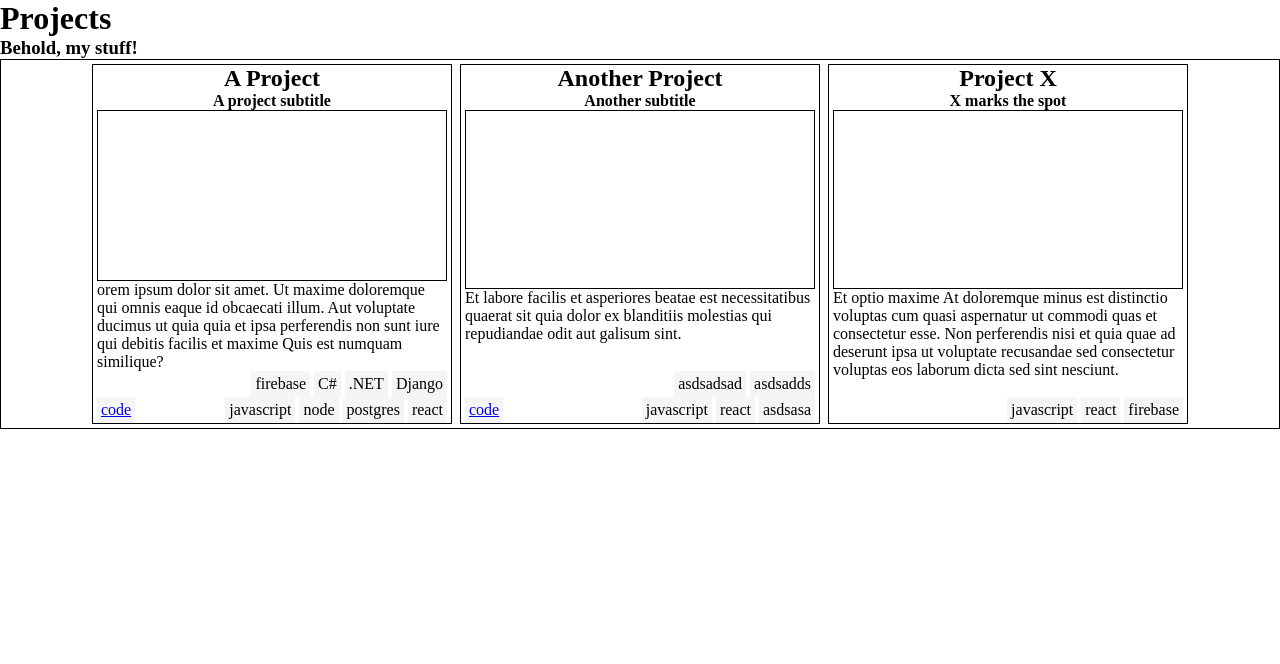
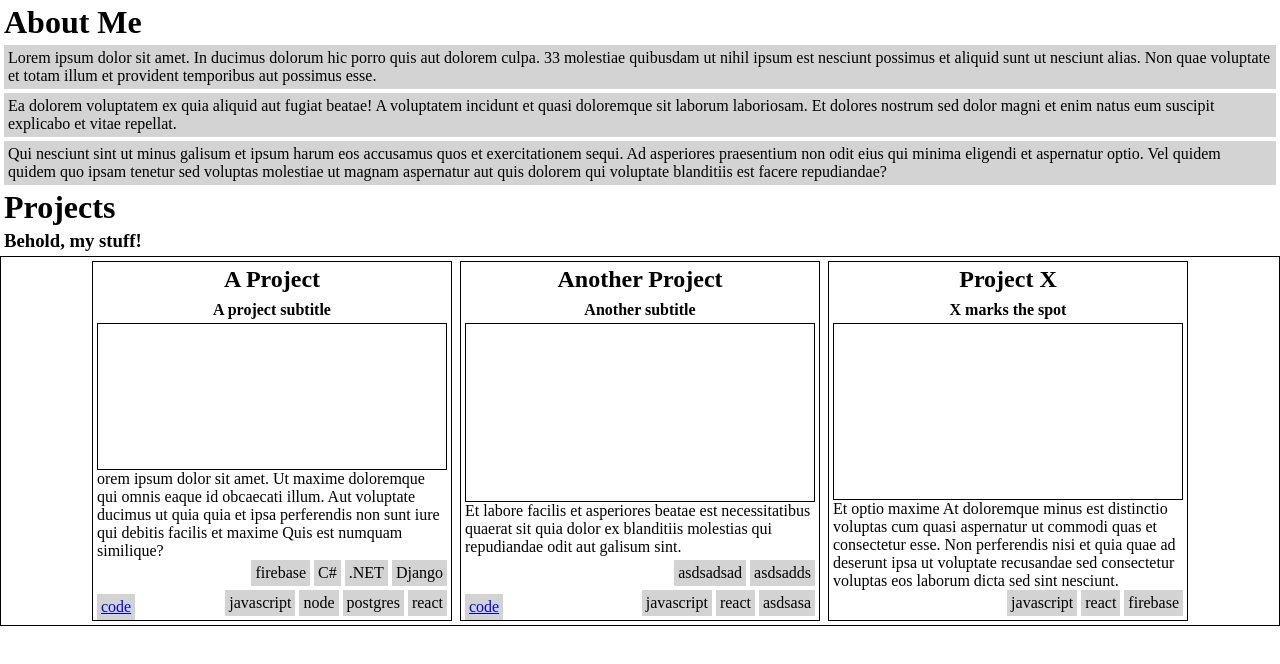
Before and after one commit to tooterfish/profile-website, a React (Vite) app: page / in a window 1280 px wide. Shown: the top 664 px of the page. Built offline with nearby package versions, Linux system fonts and the light colour scheme.

Commit message:
refactor highlight color to use a var, small style change to .tech

```diff
--- a/src/App.jsx
+++ b/src/App.jsx
@@ -1,11 +1,13 @@
 import './App.css'
 
+import AboutMe from './components/AboutMe'
 import Projects from './components/Projects'
 
 function App() {
 
   return (
     <>
+      <AboutMe />
       <Projects />
     </>
   )
--- /dev/null
+++ b/src/components/AboutMe.css
@@ -0,0 +1,9 @@
+p {
+  margin: 4px;
+  padding: 4px;
+  background-color: var(--main-hl-color)
+}
+
+h1, h2, h3, h4 {
+  margin: 4px;
+}
--- /dev/null
+++ b/src/components/AboutMe.jsx
@@ -0,0 +1,10 @@
+import './AboutMe.css'
+
+export default function AboutMe() {
+  return (<>
+  <h1>About Me</h1>
+  <p>Lorem ipsum dolor sit amet. In ducimus dolorum hic porro quis aut dolorem culpa. 33 molestiae quibusdam ut nihil ipsum est nesciunt possimus et aliquid sunt ut nesciunt alias. Non quae voluptate et totam illum et provident temporibus aut possimus esse.</p>
+  <p>Ea dolorem voluptatem ex quia aliquid aut fugiat beatae! A voluptatem incidunt et quasi doloremque sit laborum laboriosam. Et dolores nostrum sed dolor magni et enim natus eum suscipit explicabo et vitae repellat.</p>
+  <p>Qui nesciunt sint ut minus galisum et ipsum harum eos accusamus quos et exercitationem sequi. Ad asperiores praesentium non odit eius qui minima eligendi et aspernatur optio. Vel quidem quidem quo ipsam tenetur sed voluptas molestiae ut magnam aspernatur aut quis dolorem qui voluptate blanditiis est facere repudiandae?</p>
+  </>)
+}
--- a/src/components/ProjectCard.css
+++ b/src/components/ProjectCard.css
@@ -59,7 +59,7 @@
 .code {
   margin-top: auto;
   padding: 4px;
-  background-color: whitesmoke;
+  background-color: var(--main-hl-color)
 }
 
 .tech-container {
@@ -73,6 +73,7 @@
 
 .tech {
   margin-left: 4px;
+  margin-bottom: 4px;
   padding: 4px;
-  background-color: whitesmoke;
+  background-color: var(--main-hl-color)
 }
--- a/src/index.css
+++ b/src/index.css
@@ -3,3 +3,7 @@
   margin: 0px;
   box-sizing: border-box;
 }
+
+:root {
+  --main-hl-color: lightgrey;
+}
```
